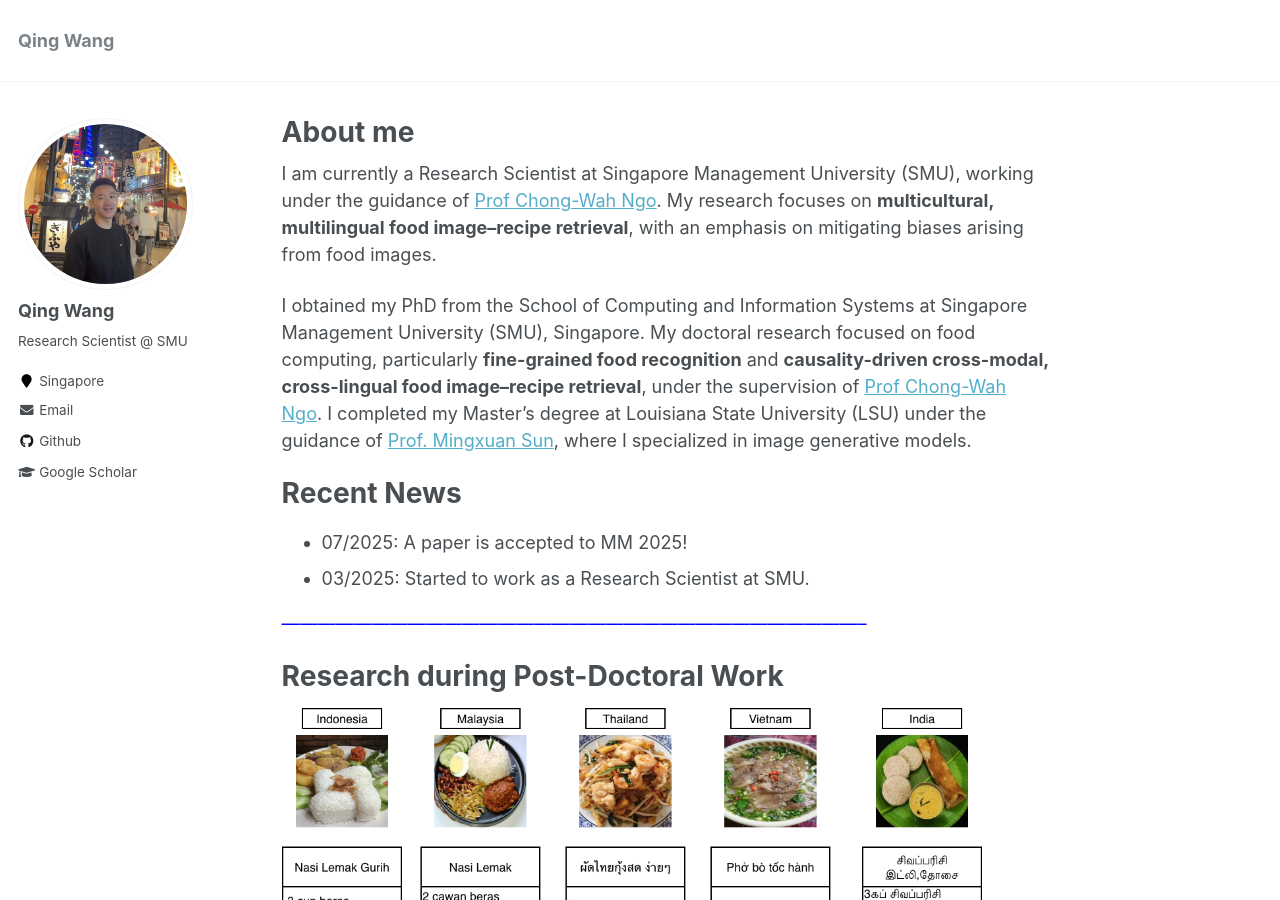
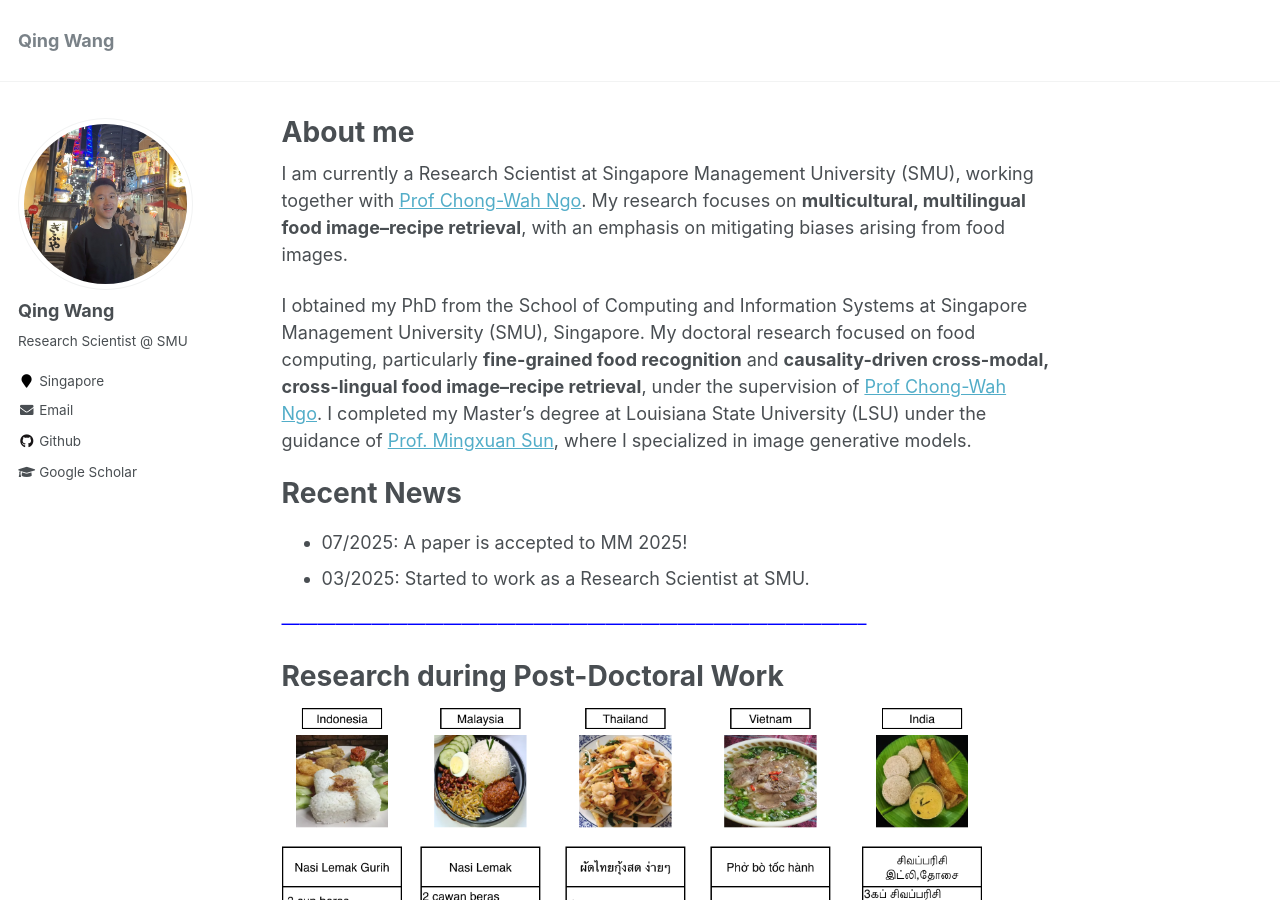
Before and after one commit to GZWQ/personal-page, a Jekyll site: the page built from _pages/about.md, in a window 1280 px wide and 900 px high. Built offline with Jekyll 4.4.1, drawn with Linux system fonts in a browser that asks for light colours.

Commit message:
Update publications and bio

```diff
--- a/_pages/about.md
+++ b/_pages/about.md
@@ -8,7 +8,7 @@ redirect_from:
   - /about.html
 ---
 
-I am currently a Research Scientist at Singapore Management University (SMU), working under the guidance of [Prof Chong-Wah Ngo](https://scholar.google.com/citations?user=HM39HrUAAAAJ&hl=en). My research focuses on **multicultural, multilingual food image–recipe retrieval**, with an emphasis on mitigating biases arising from food images.
+I am currently a Research Scientist at Singapore Management University (SMU), working together with [Prof Chong-Wah Ngo](https://scholar.google.com/citations?user=HM39HrUAAAAJ&hl=en). My research focuses on **multicultural, multilingual food image–recipe retrieval**, with an emphasis on mitigating biases arising from food images.
 
 I obtained my PhD from the School of Computing and Information Systems at Singapore Management University (SMU), Singapore. My doctoral research focused on food computing, particularly **fine-grained food recognition** and **causality-driven cross-modal, cross-lingual food image–recipe retrieval**, under the supervision of [Prof Chong-Wah Ngo](https://scholar.google.com/citations?user=HM39HrUAAAAJ&hl=en). I completed my Master’s degree at Louisiana State University (LSU) under the guidance of [Prof. Mingxuan Sun](http://csc.lsu.edu/~msun/), where I specialized in image generative models.
 
```
Also changed, not shown: 1 other file.
